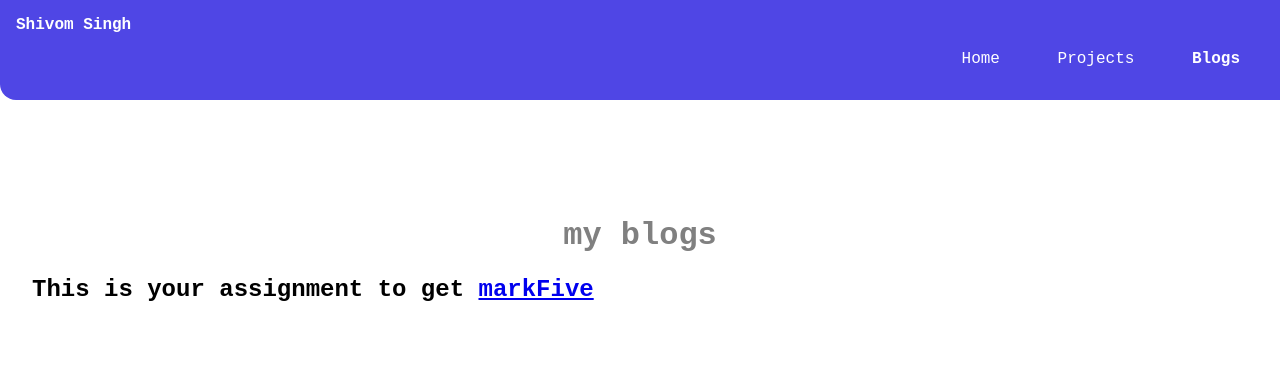
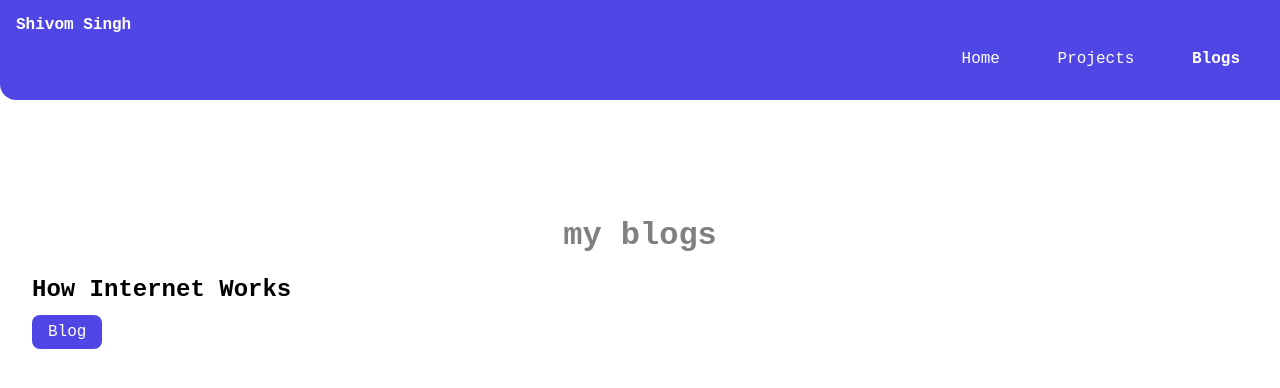
Before and after one commit to shivomsingh/myportfolio, a plain HTML site: page blogs.html in a window 1280 px wide. Drawn offline with Linux system fonts and the light colour scheme; a web font is replaced by a local one.

Commit message:
updated blogs

```diff
--- a/blogs.html
+++ b/blogs.html
@@ -20,7 +20,7 @@
 
     <header class="header">
         <h1 class="header-heading">my <span class="heading-inverted"> blogs</span></h1>
-        <h2> This is your assignment to get <a href="https://neog.camp/qualifier/nine-point"> markFive</a></h2>
+        <h2> How Internet Works </h2><a class="links link-primary" href="firstblog.html">Blog</a></h2>
     </header>
 </body>
 </html>
```
